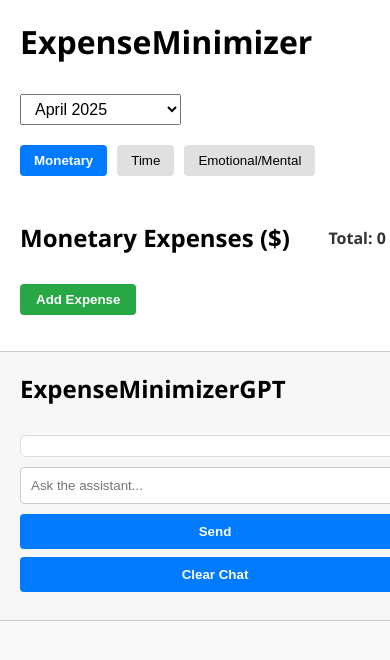
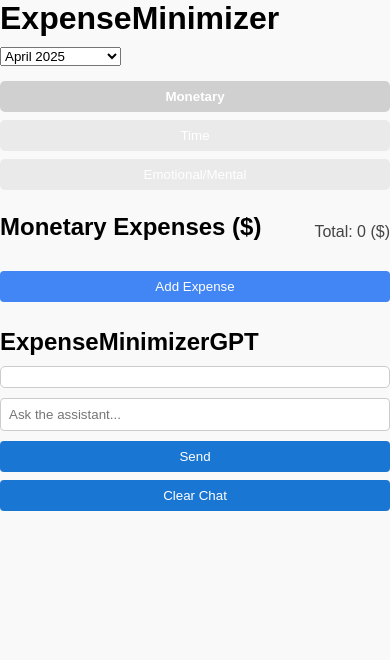
Before and after one commit to CleanCodeCrammed/expense-minimizer, a React (Create React App) app: page / in a window 390 px wide. Shown: the top 660 px of the page. Built offline with nearby package versions, Linux system fonts and the light colour scheme.

Commit message:
Add responsive styling for mobile and desktop

```diff
--- a/src/App.css
+++ b/src/App.css
@@ -1,53 +1,57 @@
-/* Reset & base */
-body, html, #root {
+/* Layout base */
+body {
   margin: 0;
-  padding: 0;
-  height: 100%;
-  font-family: 'Segoe UI', sans-serif;
+  font-family: Arial, sans-serif;
   background-color: #f9f9f9;
 }
 
-.app-layout {
+.app-container {
   display: flex;
+  flex-direction: column;
   height: 100vh;
-  overflow: hidden;
 }
 
-/* === Main Section === */
-.main-section {
-  flex: 3;
+@media (min-width: 768px) {
+  .app-container {
+    flex-direction: row;
+  }
+}
+
+/* Main section */
+.app-main {
+  flex: 1;
   padding: 20px;
   overflow-y: auto;
-  border-right: 1px solid #ccc;
-  background: white;
+  background-color: #ffffff;
+  border-bottom: 1px solid #ccc;
 }
 
-.main-section h1 {
-  margin-top: 0;
+@media (min-width: 768px) {
+  .app-main {
+    border-right: 1px solid #ccc;
+    border-bottom: none;
+  }
 }
 
-select {
-  margin-top: 10px;
-  padding: 5px 10px;
-  font-size: 1rem;
+h1, h2 {
+  margin: 0 0 10px;
 }
 
 .tabs {
-  margin-top: 20px;
+  margin: 15px 0;
 }
 
 .tabs button {
   margin-right: 10px;
   padding: 8px 14px;
   border: none;
-  border-radius: 4px;
-  background-color: #e0e0e0;
+  border-radius: 5px;
+  background-color: #eaeaea;
   cursor: pointer;
 }
 
 .tabs button.active {
-  background-color: #007bff;
-  color: white;
+  background-color: #d0d0d0;
   font-weight: bold;
 }
 
@@ -55,113 +59,102 @@ select {
   display: flex;
   justify-content: space-between;
   align-items: center;
-  margin-top: 25px;
+  margin: 10px 0;
+  flex-wrap: wrap;
 }
 
 .total-display {
   font-size: 1rem;
-  font-weight: bold;
-  color: #333;
+  color: #444;
 }
 
+/* Expense List */
 .add-btn {
-  margin-top: 10px;
-  padding: 8px 16px;
-  background-color: #28a745;
-  color: white;
-  font-weight: bold;
-  border: none;
-  border-radius: 4px;
-  cursor: pointer;
-}
-
-.expense-list {
-  list-style-type: none;
-  padding: 0;
-  margin-top: 15px;
-}
-
-.expense-list li {
-  padding: 10px;
-  background-color: #f1f1f1;
-  margin-bottom: 8px;
-  border-radius: 4px;
-  display: flex;
-  justify-content: space-between;
-  align-items: center;
-}
-
-.expense-list li button {
-  padding: 4px 10px;
-  background-color: #dc3545;
+  margin: 10px 0;
+  padding: 8px 12px;
+  background-color: #4285f4;
   color: white;
   border: none;
   border-radius: 4px;
   cursor: pointer;
 }
 
-/* === Chat Section === */
-.chat-section {
+.add-btn:hover {
+  background-color: #3367d6;
+}
+
+.expense-list {
+  list-style: none;
+  padding: 0;
+}
+
+.expense-list li {
+  margin-bottom: 8px;
+}
+
+.expense-list button {
+  margin-left: 10px;
+  padding: 3px 8px;
+  background-color: #e57373;
+  color: white;
+  border: none;
+  border-radius: 4px;
+  cursor: pointer;
+}
+
+.expense-list button:hover {
+  background-color: #d32f2f;
+}
+
+/* Chat section */
+.app-chat {
   flex: 1;
   padding: 20px;
+  background-color: #f4f6f8;
   display: flex;
   flex-direction: column;
-  background: #f7f7f7;
-}
-
-.chat-section h2 {
-  margin-top: 0;
+  overflow-y: auto;
 }
 
 .chat-box {
   flex: 1;
   overflow-y: auto;
-  margin: 10px 0;
-  background-color: #fff;
+  background-color: white;
+  border: 1px solid #ccc;
   padding: 10px;
-  border-radius: 6px;
-  border: 1px solid #ddd;
+  margin-bottom: 10px;
+  border-radius: 5px;
 }
 
 .chat-message {
-  margin-bottom: 15px;
-  line-height: 1.4;
+  margin-bottom: 10px;
+  font-size: 0.95rem;
 }
 
-.chat-section input {
-  padding: 10px;
+input {
+  padding: 8px;
   margin-bottom: 10px;
   border-radius: 4px;
   border: 1px solid #ccc;
+  width: 100%;
+  box-sizing: border-box;
 }
 
-.chat-section button {
-  padding: 10px;
+button {
+  padding: 8px;
   margin-bottom: 8px;
+  border-radius: 4px;
   border: none;
-  border-radius: 4px;
   cursor: pointer;
-  background-color: #007bff;
+  width: 100%;
+  background-color: #1976d2;
   color: white;
-  font-weight: bold;
 }
 
-.chat-section button:disabled {
-  background-color: #999;
+button:disabled {
+  background-color: #aaa;
 }
 
-/* === Responsive === */
-@media (max-width: 900px) {
-  .app-layout {
-    flex-direction: column;
-  }
-
-  .main-section,
-  .chat-section {
-    flex: none;
-    width: 100%;
-    height: auto;
-    border-right: none;
-    border-bottom: 1px solid #ccc;
-  }
+button:hover:not(:disabled) {
+  background-color: #1565c0;
 }
```
